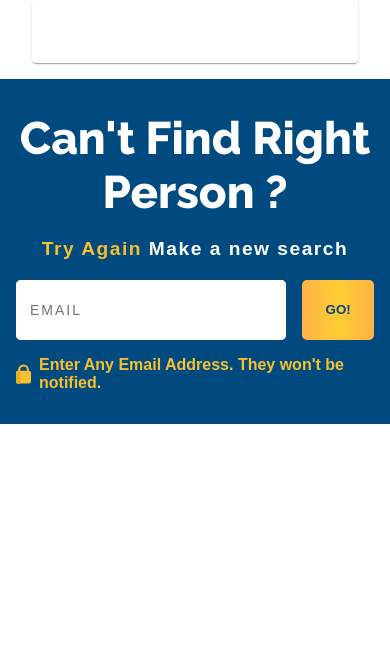
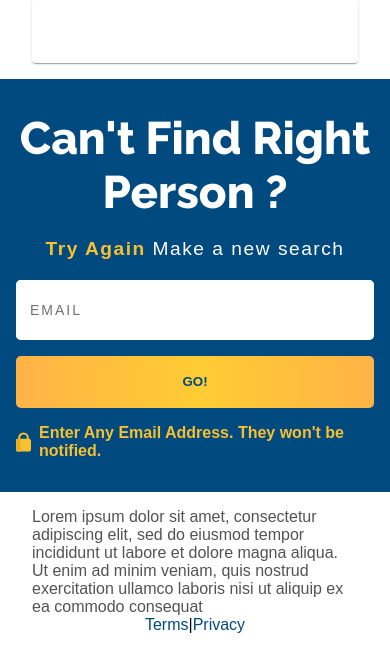
Before and after one commit to NexFlare/BeenVerified, a PHP site: page /detail.html in a window 390 px wide. Shown: the part 227-877 px from the top of the page. Before the commit the page ends 651 px from the top, so only its background shows below. Run offline with PHP 8.4, Linux system fonts and the light colour scheme.

Commit message:
Footer added

```diff
--- a/public/detail.html
+++ b/public/detail.html
@@ -50,8 +50,7 @@
         </p>
         <div class="p-container card"></div>
       </div>
-    </main>
-    <footer>
+    <section>
         <div class="bg-b">
             <div class="root-container hor-center">
                 <div class="header-detail">
@@ -59,7 +58,7 @@
                     Can't Find Right Person ?
                   </div>
                   <div class="sub-heading tac">
-                    <span class="y">Try Again </span>
+                    <span class="y highlight">Try Again </span>
                     <span class="w"
                       >Make a new search</span
                     >
@@ -90,6 +89,19 @@
               </div>
             </div>
         </div>
+    </section>
+    </main>
+    <footer>
+        <div class="root-container hor-center">
+          <div class="d-flex footer-container">
+            <p class="gr condition-detail">Lorem ipsum dolor sit amet, consectetur adipiscing elit, sed do
+              eiusmod tempor incididunt ut labore et dolore magna aliqua. Ut enim ad minim veniam, quis nostrud exercitation ullamco laboris nisi ut aliquip ex ea commodo consequat
+            </p>
+            <div class="conditions tac">
+              <span class="b">Terms</span><span>|</span><span class="b">Privacy</span>
+            </div>
+          </div>
+        </div>
     </footer>
     <script src="./js/detail.js"></script>
     <script src="./js/index.js"></script>
--- a/public/js/detail.js
+++ b/public/js/detail.js
@@ -1,5 +1,4 @@
 (function render() {
-  console.log(window.screen.width);
   var mobileScreen = window.screen.width < 568 ? true : false;
   const urlParams = new URLSearchParams(window.location.search);
   const email = urlParams.get("email");
@@ -22,12 +21,7 @@
     var xhttp = new XMLHttpRequest();
     xhttp.onreadystatechange = function () {
       if (this.readyState == 4 && this.status == 200) {
-        console.log("the response is ", JSON.parse(this.responseText));
         renderDetail(JSON.parse(this.responseText));
-      }
-
-      if (this.readyState == 0) {
-        console.log("Nothing is happening");
       }
     };
 
@@ -109,7 +103,9 @@
 
   function renderDetail(details) {
     if (Array.isArray(details)) {
-      console.log("No results found");
+      var errorBlock = createElement("p", "tac sub-heading");
+      errorBlock.innerText = "Unable to find any results.";
+      pContainer.appendChild(errorBlock);
     } else {
       var pRootContainer = createElement("div", "d-flex p-container-root");
       if (!mobileScreen) {
@@ -130,5 +126,3 @@
 
   getDetail();
 })();
-
-console.log("HEllo world");
--- a/public/js/index.js
+++ b/public/js/index.js
@@ -1,5 +1,3 @@
-var emailBtn = document.querySelector("#emailBtn");
-var inputContainer = document.querySelector(".search-input-container");
 var inputFocus = function (e) {
   e.previousElementSibling.classList.add("focus");
 };
@@ -7,7 +5,11 @@ var inputFocus = function (e) {
 var inputBlur = function (e) {
   if (!e.value.length) e.previousElementSibling.classList.remove("focus");
 };
-
+(function render() {
+  console.log("Function called again");
+  var emailBtn = document.querySelector("#emailBtn");
+  var emailInput = document.querySelector("#emailInput");
+  console.log("Called", emailInput.innerText);
   function validateEmail(email) {
     var regx = /^(?:[\w\!\#\$\%\&\'\*\+\-\/\=\?\^\`\{\|\}\~]+\.)*[\w\!\#\$\%\&\'\*\+\-\/\=\?\^\`\{\|\}\~]+@(?:(?:(?:[a-zA-Z0-9](?:[a-zA-Z0-9\-](?!\.)){0,61}[a-zA-Z0-9]?\.)+[a-zA-Z0-9](?:[a-zA-Z0-9\-](?!$)){0,61}[a-zA-Z0-9]?)|(?:\[(?:(?:[01]?\d{1,2}|2[0-4]\d|25[0-5])\.){3}(?:[01]?\d{1,2}|2[0-4]\d|25[0-5])\]))$/;
     if (email.match(regx)) return true;
@@ -22,5 +24,9 @@ emailBtn.addEventListener("click", (e) => {
       let labelElement = document.querySelector("#emailLabel");
       labelElement.classList.add("error-label");
       labelElement.innerHTML = "Please enter correct email address";
-  } else window.location.href = `/detail.html?email=${email}`;
+    } else {
+      emailInput.innerText = "";
+      window.location.href = `/detail.html?email=${email}`;
+    }
   });
+})();
--- a/public/stylesheet/index.css
+++ b/public/stylesheet/index.css
@@ -74,13 +74,18 @@ nav {
 
 .sub-heading {
   font-size: 1.2rem;
-  font-weight: 600;
   letter-spacing: 1.5px;
   line-height: 1.5;
 }
 
+.highlight {
+  font-weight: 600;
+}
+
 .search-container {
   justify-content: center;
+  flex-wrap: wrap;
+  -ms-flex-wrap: wrap;
 }
 
 .search-container > * + * {
@@ -155,6 +160,25 @@ input:focus {
   height: 1.1876em;
 }
 
+.footer-container {
+  padding: 1rem;
+  align-items: center;
+  flex-wrap: wrap;
+  -ms-flex-wrap: wrap;
+}
+
+.conditions {
+  cursor: pointer;
+}
+
+.condition-detail {
+  flex: 70%;
+}
+
+.conditions {
+  flex: 25%;
+}
+
 .decleration {
   font-weight: bold;
 }
@@ -188,6 +212,28 @@ input:focus {
   color: #535353;
 }
 
+@media only screen and (max-width: 600px) {
+  .search-button-container,
+  .search-input-container {
+    flex: 1 1 95%;
+  }
+
+  .search-button-container {
+    padding: 18.5px 14px;
+  }
+
+  .search-container > * + * {
+    margin-left: 0;
+    margin-top: 1rem;
+  }
+
+  .conditions,
+  .condition-detail {
+    flex: 95%;
+    justify-content: center;
+  }
+}
+
 ::-webkit-input-placeholder {
   /* Edge */
   color: #535353;
--- a/public/stylesheet/main.css
+++ b/public/stylesheet/main.css
@@ -75,6 +75,7 @@
 
 .p-detail {
   flex-wrap: wrap;
+  -ms-flex-wrap: wrap;
 }
 
 .p-detail-container {
```
Also changed, not shown: public/index.html (+13 -1 lines), 1 other file. Lines whose indentation alone changed are shown as unchanged.
